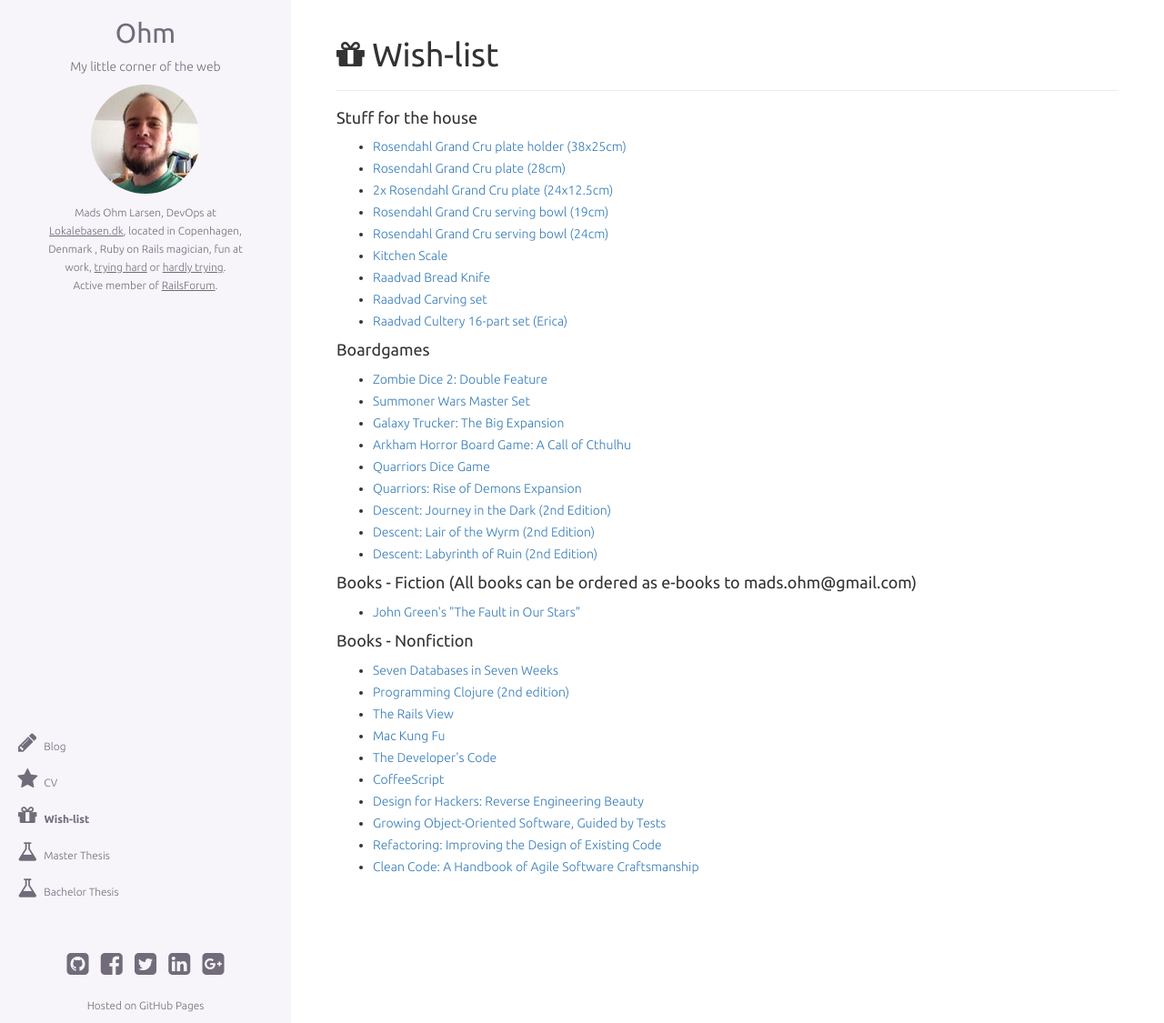
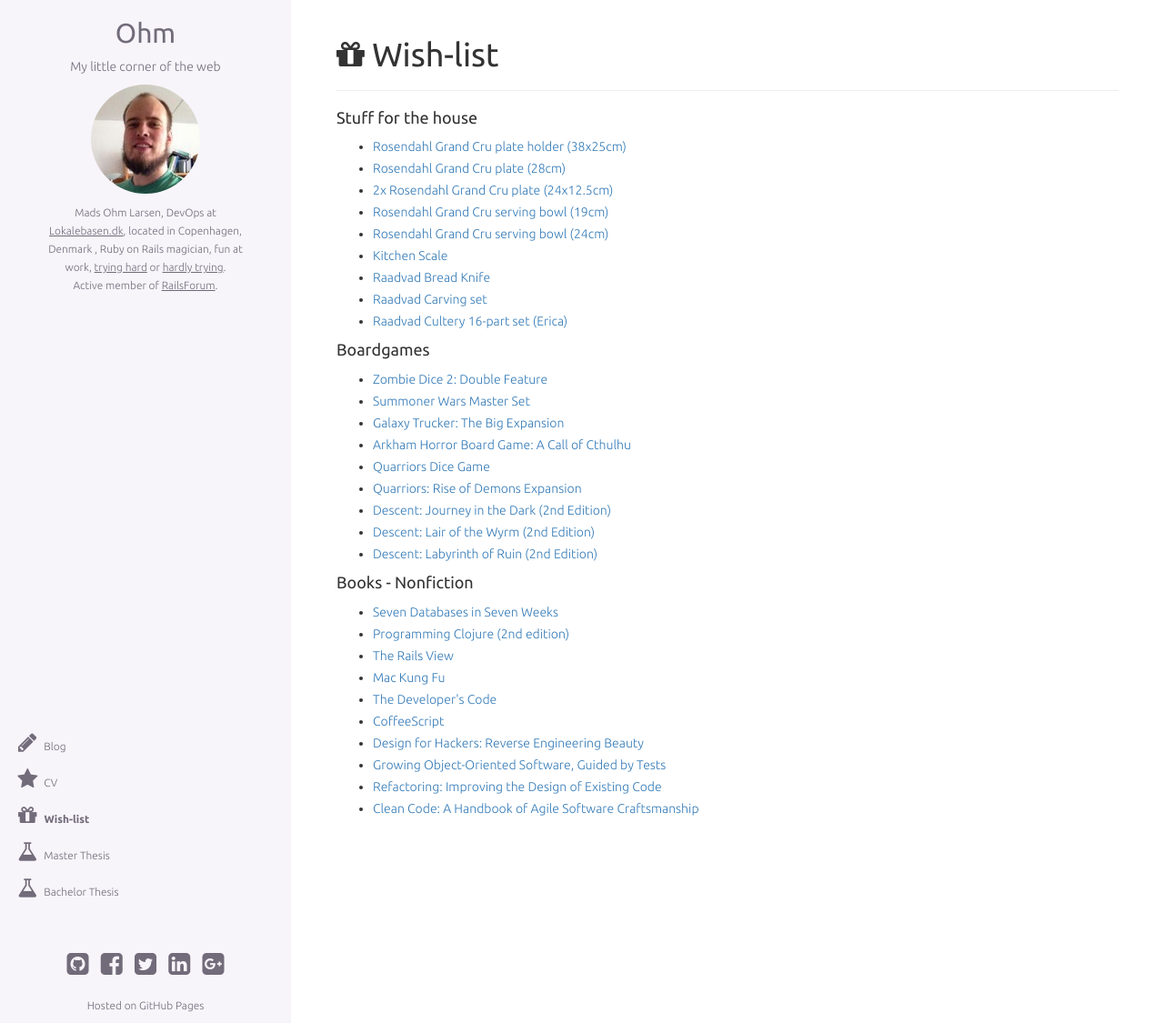
Before and after one commit to omegahm/omegahm.github.io, a Jekyll site: the page built from wishlist.html, in a window 1280 px wide and 1125 px high. Shown: the whole window at 91% size. Built offline with Jekyll 4.4.1, drawn with Linux system fonts in a browser that asks for light colours; nearby versions of some CDN libraries; Markdown is read by kramdown in place of the engine named in the settings.

```diff
--- a/wishlist.html
+++ b/wishlist.html
@@ -45,10 +45,10 @@ categories:
   - title: 'Descent: Labyrinth of Ruin (2nd Edition)'
     url: http://www.amazon.co.uk/Descent-Second-Edition-Labyrinth-Expansion/dp/1616615427
 
-- title: Books - Fiction (All books can be ordered as e-books to mads.ohm@gmail.com)
-  wishes:
-  - title: John Green's "The Fault in Our Stars"
-    url: http://www.amazon.co.uk/Fault-Our-Stars-John-Green/dp/0141345659
+# - title: Books - Fiction (All books can be ordered as e-books to mads.ohm@gmail.com)
+#   wishes:
+#   - title: ""
+#     url: ""
 
 - title: Books - Nonfiction
   wishes:
```
Also changed, not shown: Gemfile.lock.
